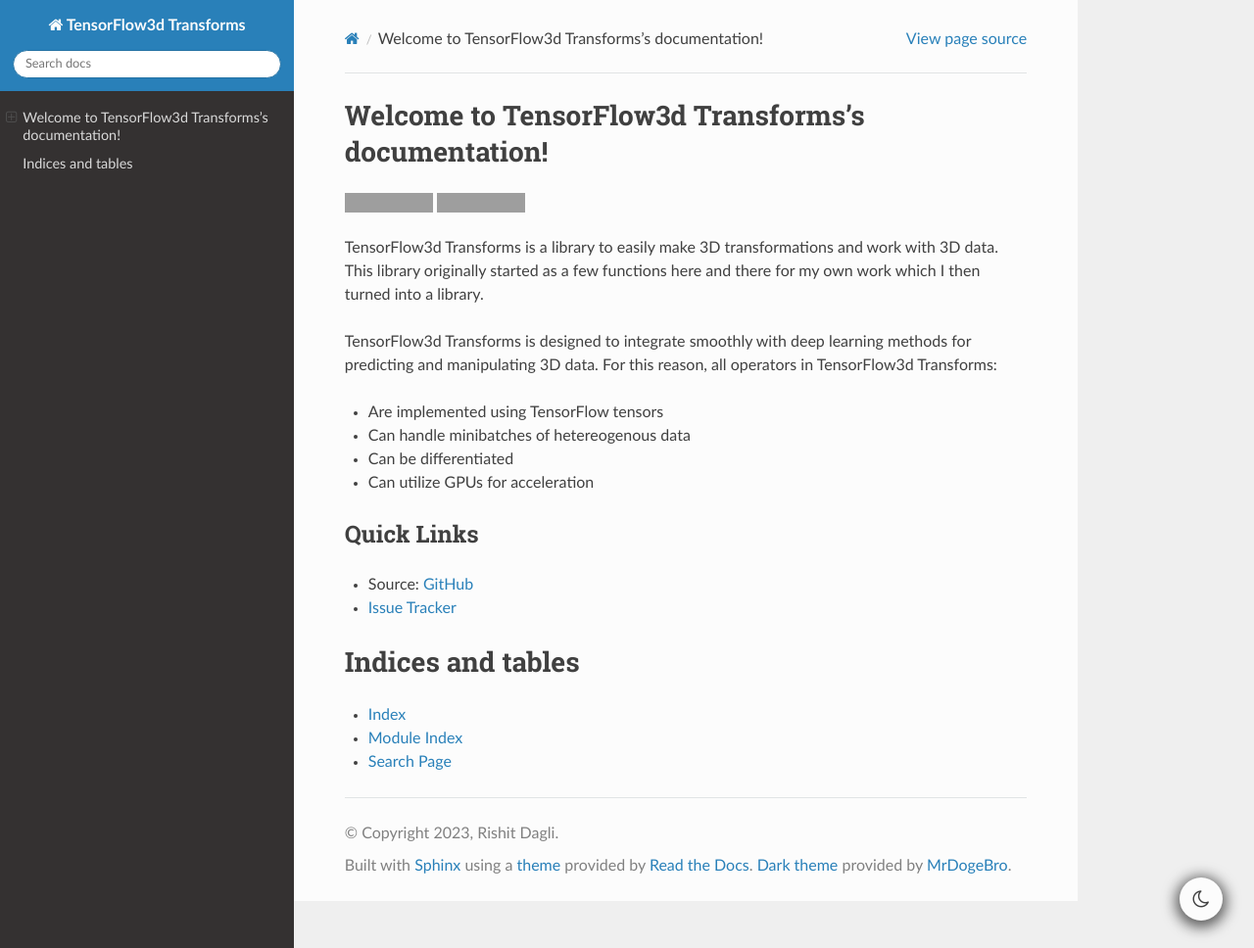
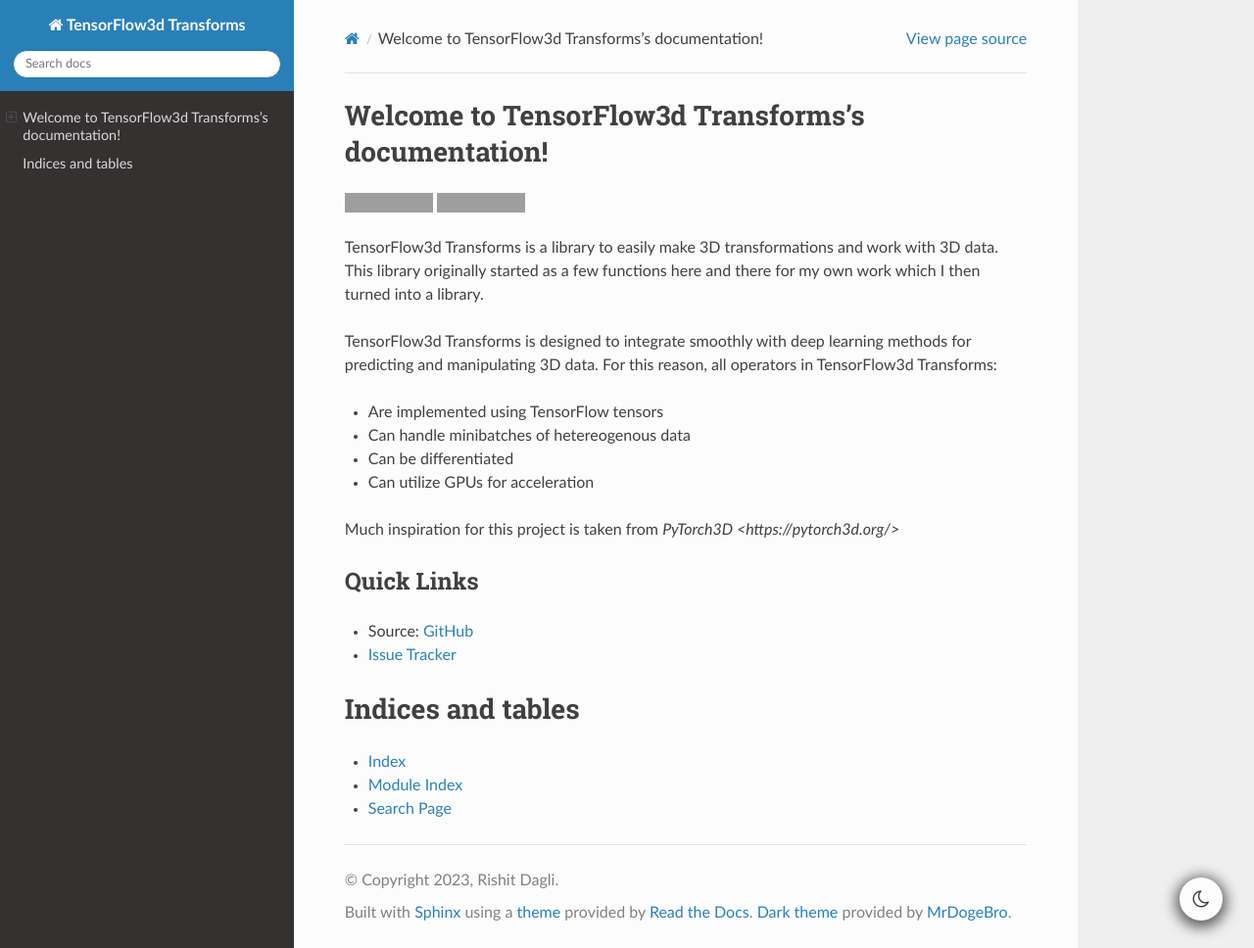
Before and after one commit to Rishit-dagli/3d-transforms, a Sphinx documentation site: the page built from docs/source/index.rst, in a window 1280 px wide and 968 px high. Shown: the whole window at 98% size. Built offline with Sphinx 7.4.7 and the Read the Docs theme 2.0.0, drawn with Linux system fonts in a browser that asks for light colours; pages that are not in the unit, such as notebooks, are missing from menus; grey boxes are pictures that could not be loaded.

Commit message:
due credit

```diff
--- a/docs/source/index.rst
+++ b/docs/source/index.rst
@@ -21,6 +21,8 @@
 - Can be differentiated
 - Can utilize GPUs for acceleration
 
+Much inspiration for this project is taken from `PyTorch3D <https://pytorch3d.org/>`
+
 Quick Links
 ------------
 
```
